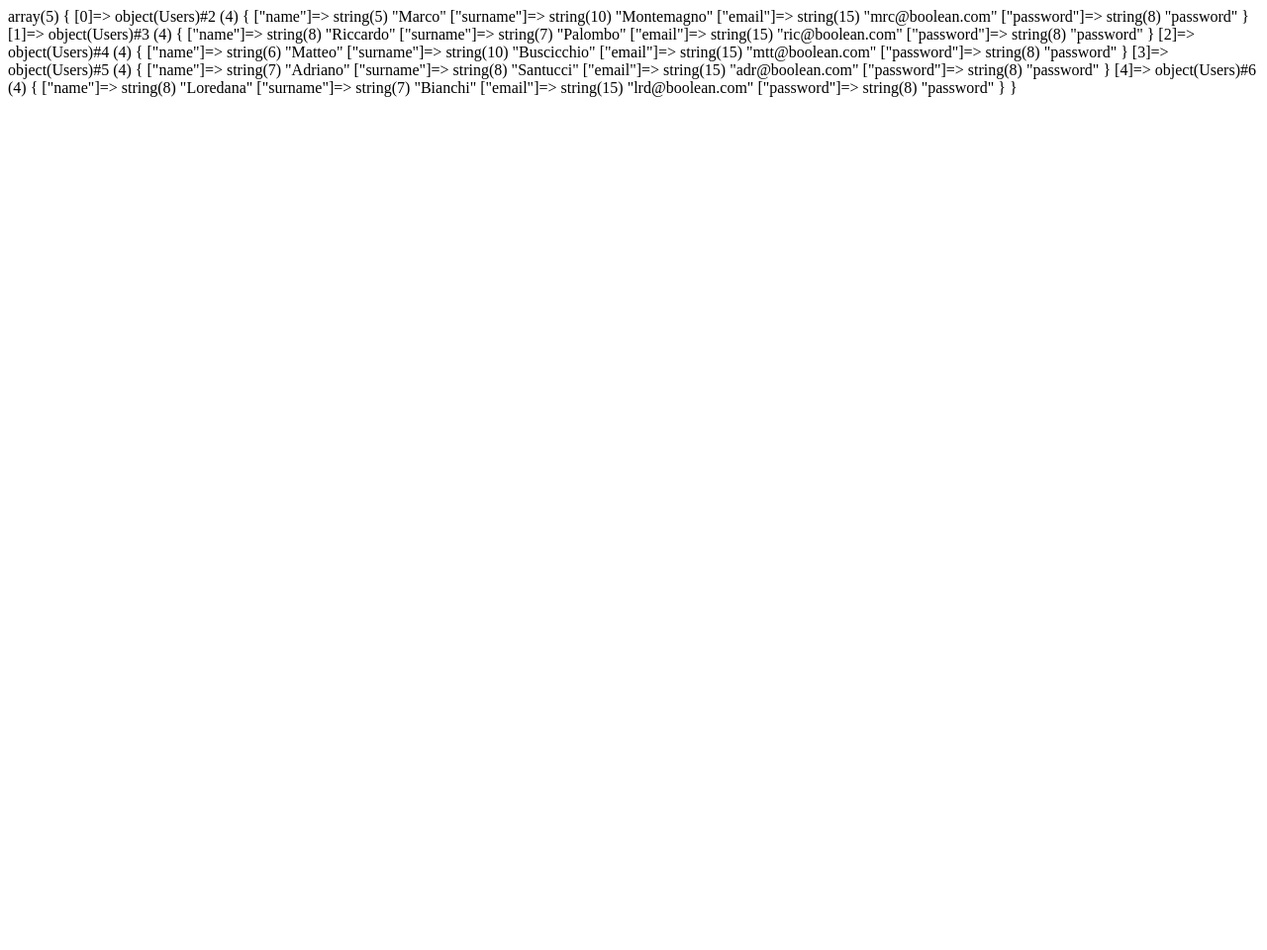
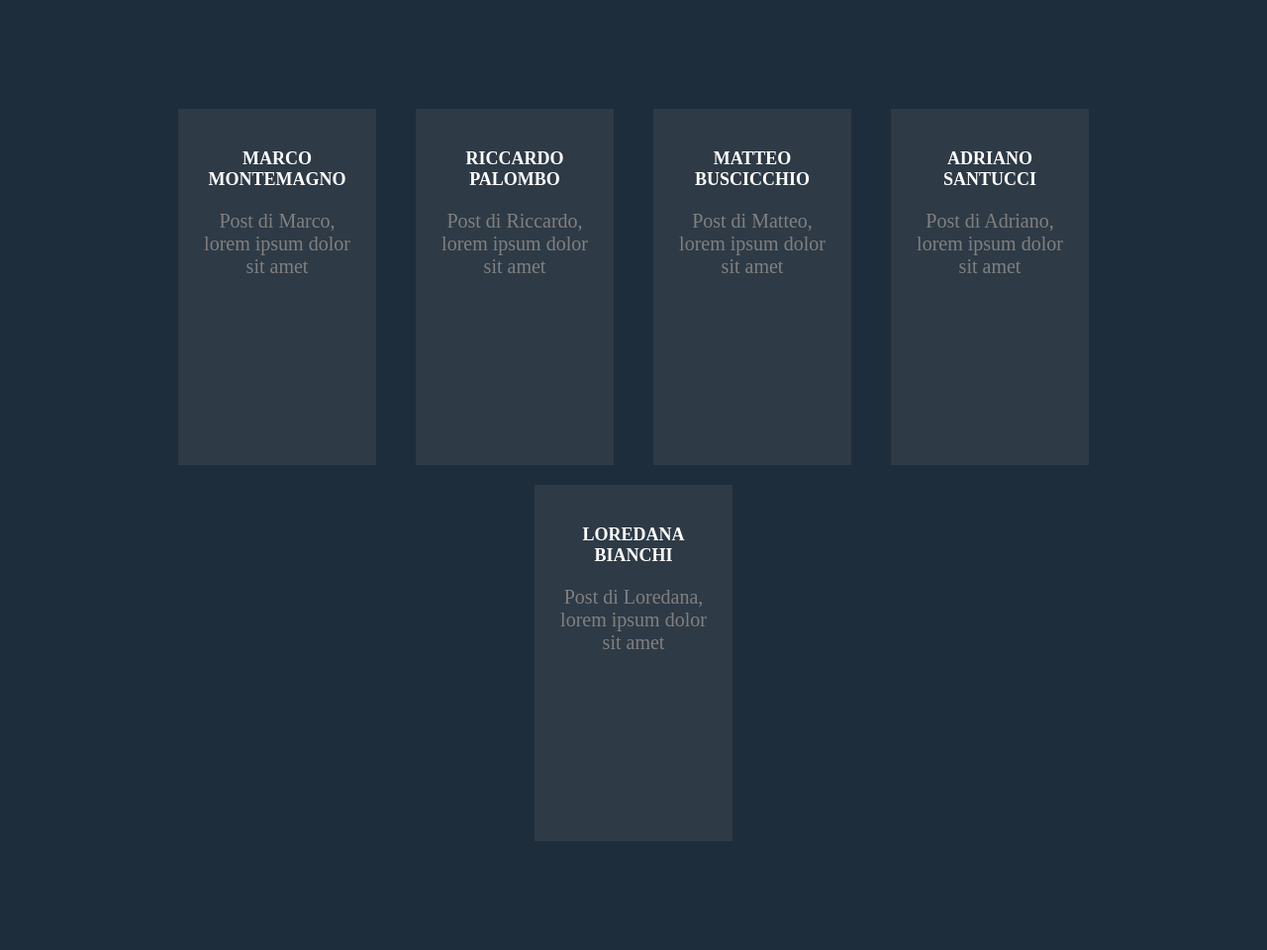
Before and after one commit to matteobuscicchio/php-oop-2, a PHP site: page / in a window 1280 px wide. Shown: the whole page at 99% size. Before the commit the page ends 98 px from the top, so only its background shows below. Run offline with PHP 8.4, Linux system fonts and the light colour scheme.

Commit message:
esercizio completo

```diff
--- /dev/null
+++ b/classes/user_content.php
@@ -0,0 +1,14 @@
+<?php
+include_once __DIR__ . '/users.php';
+/**
+ * @author Matteo
+ * @copyright boolean Ltd
+ */
+class UsersPosts extends Users{
+    public $post;
+
+    public function __construct(string $name, string $surname, string $email, string $password, string $post){
+        parent::__construct($name, $surname, $email, $password);
+        $this->post = $post;
+    }
+}
--- a/classes/users.php
+++ b/classes/users.php
@@ -15,17 +15,4 @@ class Users {
         $this->email = $email;
         $this->password = $password;
     }
-
-    public function getName(){
-        return $this->name;
-    }
-    public function getsurname(){
-        return $this->surname;
-    }
-    public function getEmail(){
-        return $this->email;
-    }
-    public function getPassword(){
-        return $this->password;
-    }
 }
--- a/index.php
+++ b/index.php
@@ -16,13 +16,94 @@
 // possa avere una sub-class e fate pratica con l'extends.
 
 include __DIR__ . '/classes/users.php';
+include __DIR__ . '/classes/user_content.php';
 
 $userList = [
-    new Users('Marco', 'Montemagno', 'mrc@boolean.com', 'password'),
-    new Users('Riccardo', 'Palombo', 'ric@boolean.com', 'password'),
-    new Users('Matteo', 'Buscicchio', 'mtt@boolean.com', 'password'),
-    new Users('Adriano', 'Santucci', 'adr@boolean.com', 'password'),
-    new Users('Loredana', 'Bianchi', 'lrd@boolean.com', 'password'),
+    new UsersPosts('Marco', 'Montemagno', 'mrc@boolean.com', 'password', 'Post di Marco, lorem ipsum dolor sit amet'),
+    new UsersPosts('Riccardo', 'Palombo', 'ric@boolean.com', 'password', 'Post di Riccardo, lorem ipsum dolor sit amet'),
+    new UsersPosts('Matteo', 'Buscicchio', 'mtt@boolean.com', 'password', 'Post di Matteo, lorem ipsum dolor sit amet'),
+    new UsersPosts('Adriano', 'Santucci', 'adr@boolean.com', 'password', 'Post di Adriano, lorem ipsum dolor sit amet'),
+    new UsersPosts('Loredana', 'Bianchi', 'lrd@boolean.com', 'password', 'Post di Loredana, lorem ipsum dolor sit amet'),
 ];
-var_dump($userList);
+// var_dump($userList);
 ?>
+
+<!DOCTYPE html>
+<html lang="en">
+    <head>
+        <meta charset="UTF-8">
+        <meta http-equiv="X-UA-Compatible" content="IE=edge">
+        <meta name="viewport" content="width=device-width, initial-scale=1.0">
+        <title>php-oop-2</title>
+        <style>
+
+            *{
+                margin: 0;
+                padding: 0;
+                box-sizing: border-box;
+            }
+
+            body {
+                background: #1E2D3B;
+                min-height: 100vh;
+            }
+
+            .container {
+                width: 1070px;
+                height: 100%;
+                margin: 0 auto;
+            }
+
+            .usr_container {
+                display: flex;
+                justify-content: center;
+                align-items: center;
+                flex-wrap: wrap;
+                padding: 100px 0;
+            }
+
+            .usr {
+                display: flex;
+                justify-content: flex-start;
+                align-items: center;
+                flex-direction: column;
+                flex-basis: 200px;
+                padding: 20px;
+                margin: 10px 20px;
+                height: 360px;
+                background: rgb(46, 58, 70);
+                text-align: center;
+            }
+
+            .usr h3 {
+                margin: 20px 0;
+                color: white;
+                font-size: 18px;
+                text-transform: uppercase;
+            }
+
+            .usr span {
+                color: grey;
+                font-size: 20px;
+            }
+
+        </style>
+    </head>
+    <body>
+
+        <div class="container">
+            <div class="usr_container container ">
+
+                <?php foreach ($userList as $usr) { ?>
+                    <div class="usr">
+                        <h3><?= $usr->name, ' ', $usr->surname?></h3>
+                        <span><?= $usr->post?></span>
+                    </div>
+                <?php };?>
+
+            </div>
+
+        </div>
+
+    </body>
+</html>
```
